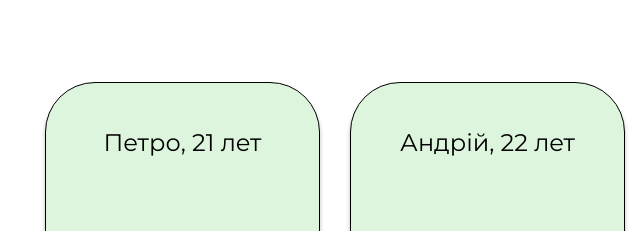
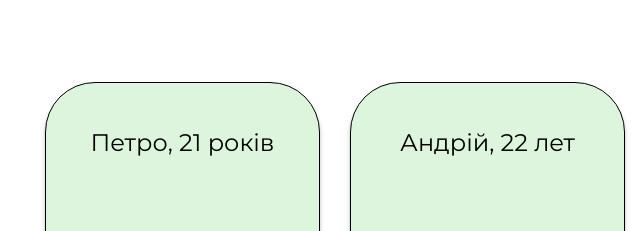
Before and after one commit to BohdanNikolaychuk/CarsharingLviv_PetProject, a plain HTML site: page index.html in a window 1280 px wide. Shown: the part 3229-3460 px from the top of the page, 0-640 px from the left. Drawn offline with nearby package versions, Linux system fonts and the light colour scheme.

Commit message:
Update index.html

```diff
--- a/index.html
+++ b/index.html
@@ -231,7 +231,7 @@
         </div>
         <div class="feedback__item">
            <p class="feedback__name">
-              Петро, 21 лет
+              Петро, 21 років
            </p>
            <p class="feedback__text">   Дуже радий, що Ви є!
               Поки що беху купити не можу, але покататися взяти - це відмінна можливість!
```
